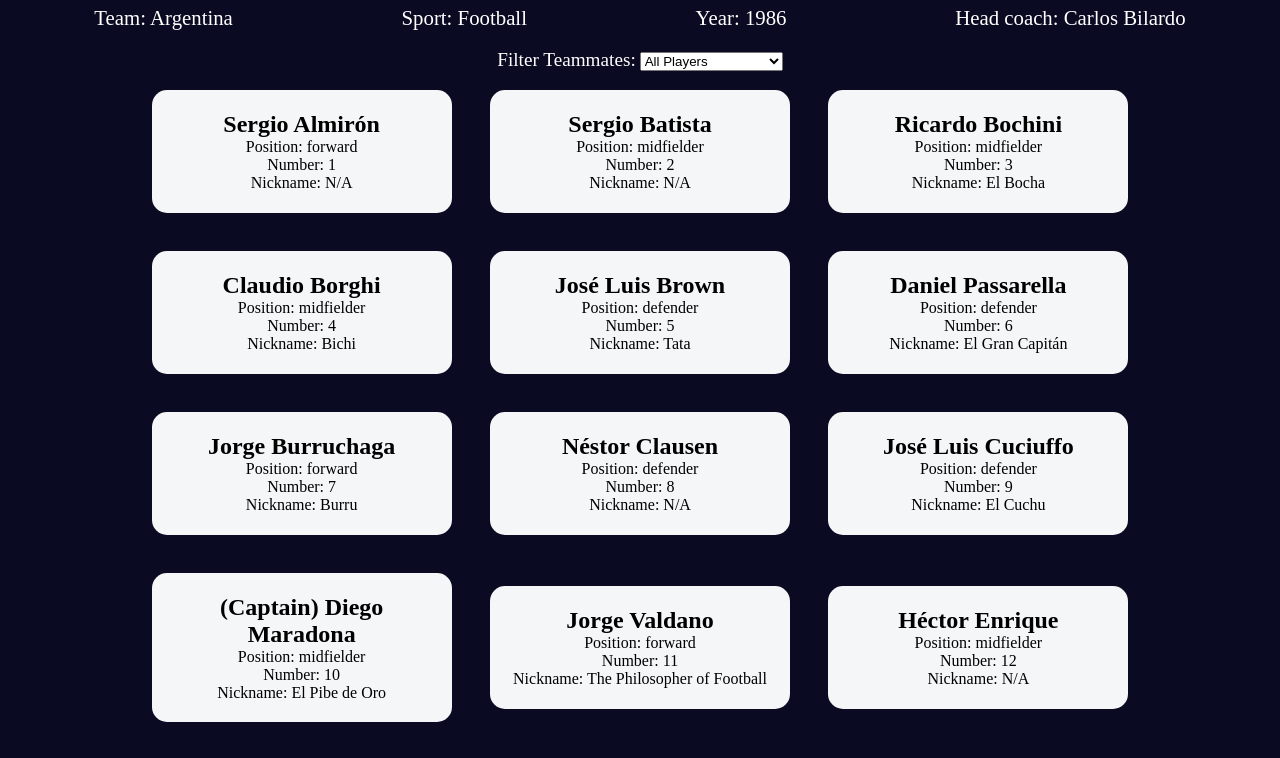
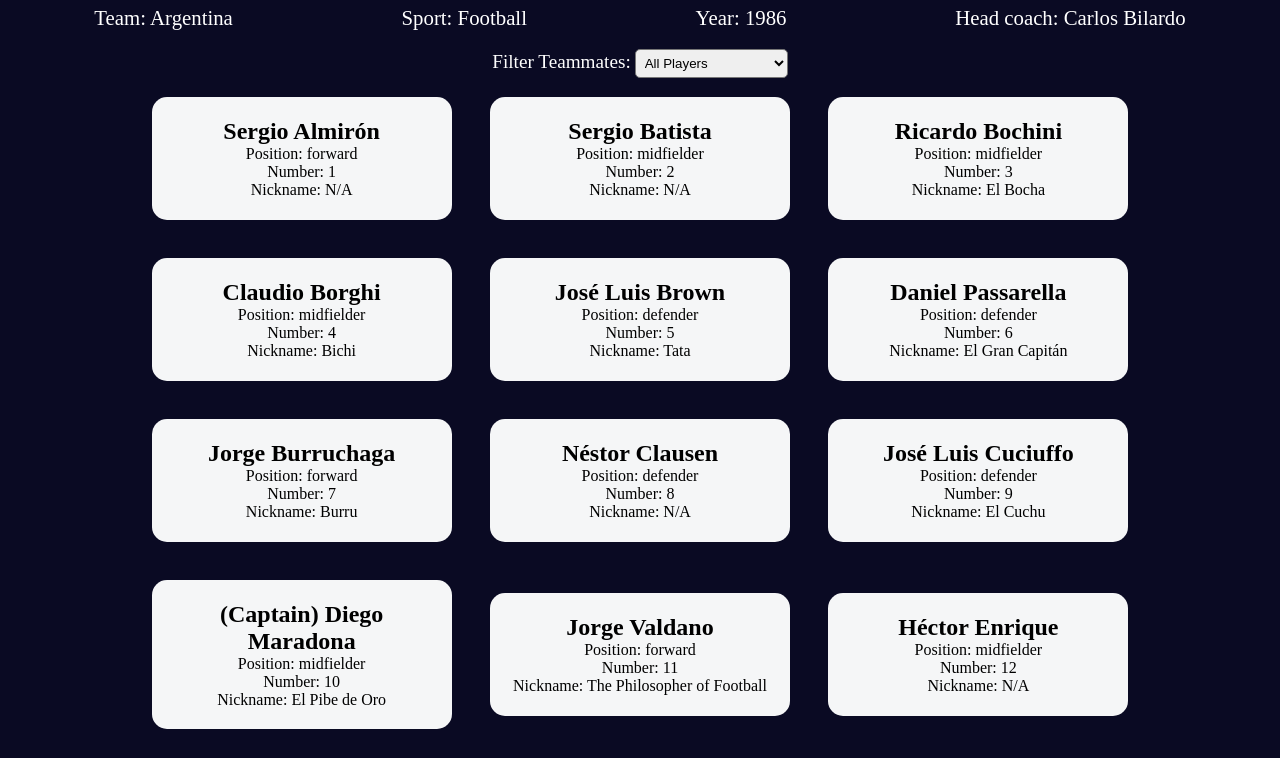
Before and after one commit to huseyineskan/Football-Team-Cards, a plain HTML site: page index.html in a window 1280 px wide. Shown: the part 83-841 px from the top of the page. Drawn offline with Linux system fonts and the light colour scheme.

Commit message:
readme and styles.css edited

```diff
--- a/styles.css
+++ b/styles.css
@@ -57,6 +57,11 @@ footer {
   border-radius: 15px;
 }
 
+select{
+  padding: 5px;
+  border-radius: 5px;
+}
+
 @media (max-width: 768px) {
   .team-stats {
     flex-direction: column;
```
Also changed, not shown: 1 other file.
